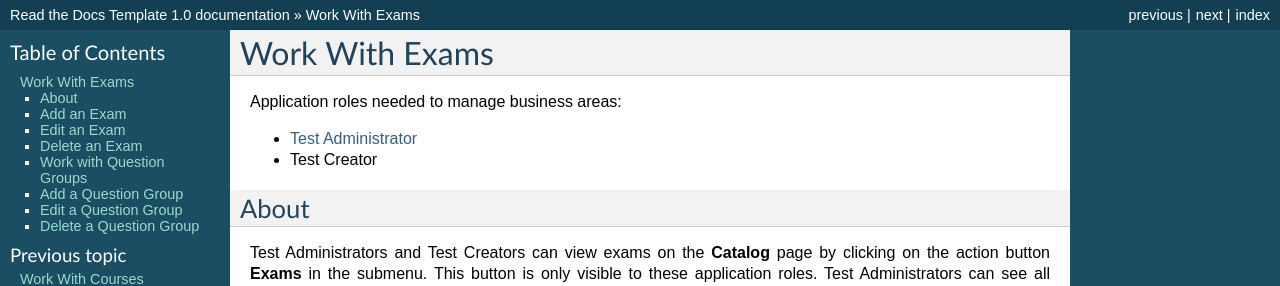
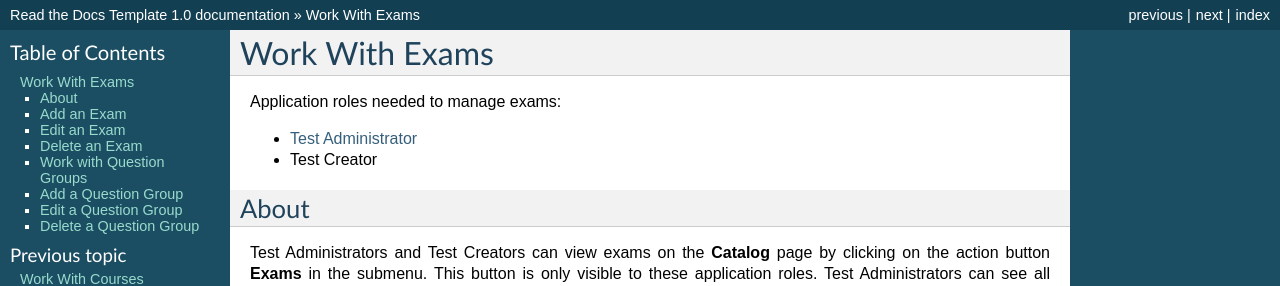
Before and after one commit to pslisko/performa365docs, a Sphinx documentation site: the page built from docs/howto/work_with_exams.rst, in a window 1280 px wide and 900 px high. Shown: the top 286 px of the window. Built offline with Sphinx 7.4.7, drawn with Linux system fonts in a browser that asks for light colours; pages that are not in the unit, such as notebooks, are missing from menus.

Commit message:
Update work_with_exams.rst

```diff
--- a/docs/howto/work_with_exams.rst
+++ b/docs/howto/work_with_exams.rst
@@ -1,7 +1,7 @@
 Work With Exams
 ================
 
-Application roles needed to manage business areas:
+Application roles needed to manage exams:
 
 * :ref:`Test Administrator <test_administrator>`
 * :ref:`Test Creator <test_creator>`
@@ -56,7 +56,7 @@ Test Administrators can delete all exams, Test Creators can only delete an exam
 
 .. note:: An exam which is a part of a course activity cannot be deleted.
 
-
+..
 Work with Question Groups
 ***************************
 ***************************
```
